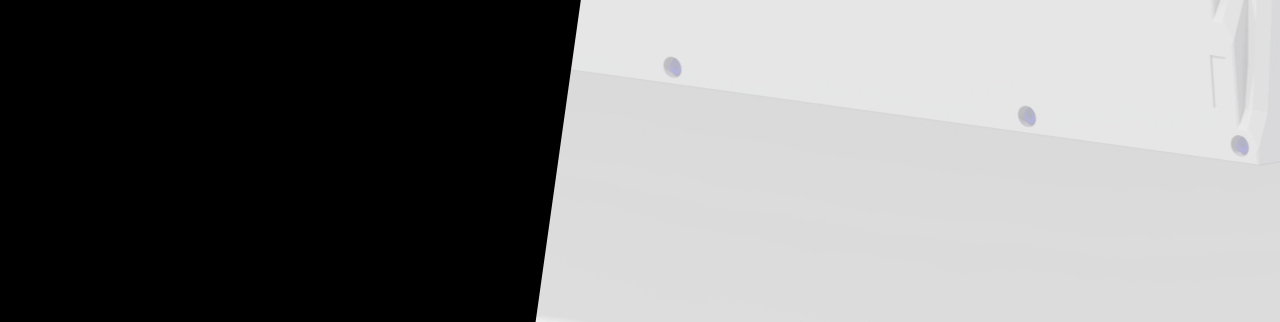
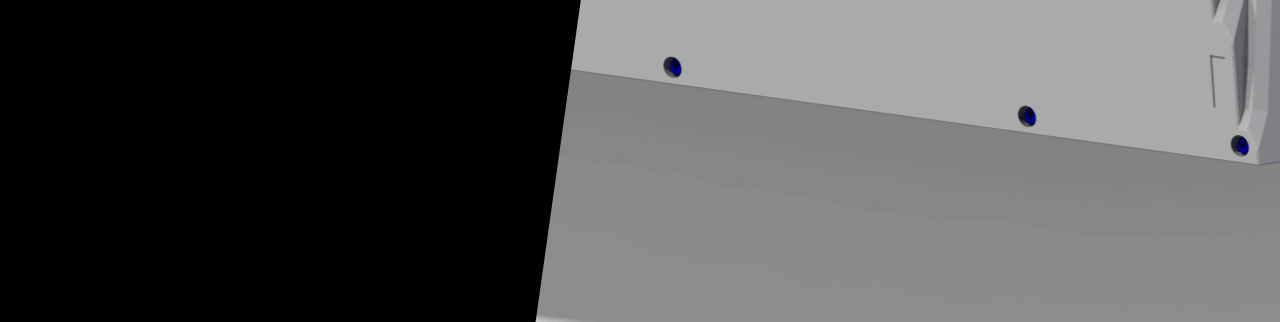
Before and after one commit to gjsxkr/serratus, a website: page index.html in a window 1280 px wide. Shown: the part 478-800 px from the top of the page. Drawn offline with Linux system fonts and the light colour scheme.

Commit message:
modified

```diff
--- a/index.html
+++ b/index.html
@@ -27,8 +27,6 @@
 
 <body>
 
-    <div class="overlay">
-    </div>
     <img src=" ./img/bg-serratus-2.jpg" />
 
 
--- a/package.json
+++ b/package.json
@@ -1,6 +1,6 @@
 {
     "title": "Coming Soon",
-    "name": "startbootstrap-coming-soon",
+    "name": "Serratus",
     "version": "5.0.7",
     "scripts": {
         "start": "node_modules/.bin/gulp watch"
```
Also changed, not shown: 1 other file.
